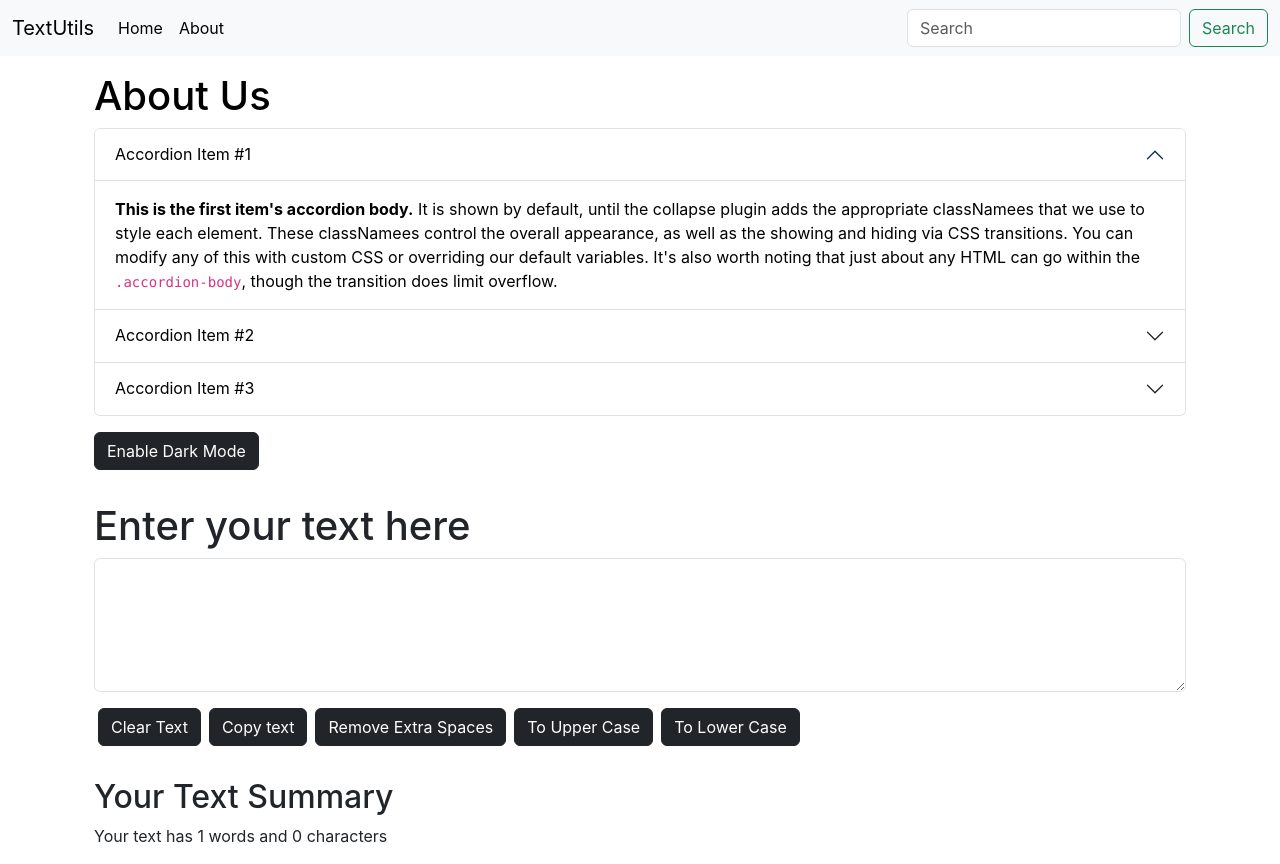
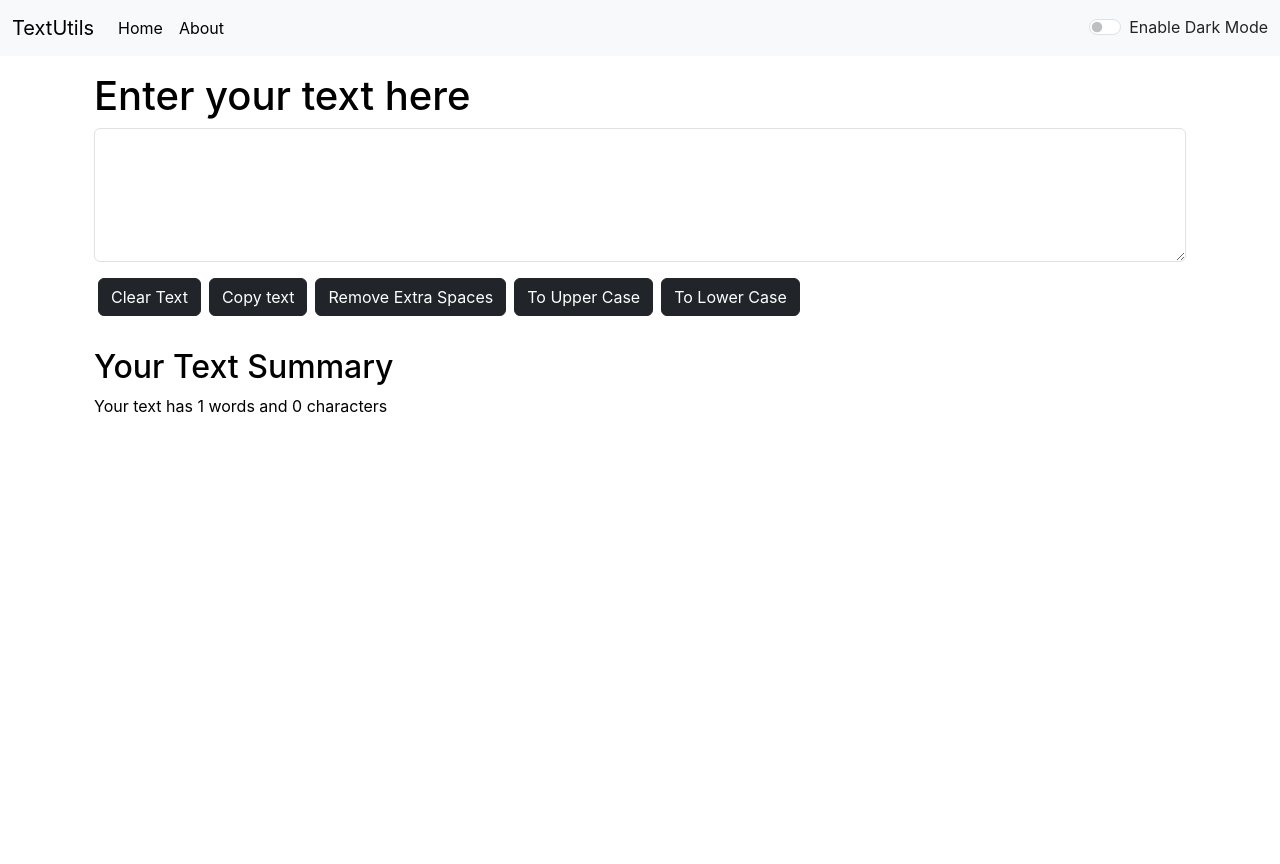
Before and after one commit to pgyanesh/TextUtils, a React (Create React App) app: page / in a window 1280 px wide. After the commit the page ends 800 px from the top, so only its background shows below. Built offline with nearby package versions, Linux system fonts and the light colour scheme.

Commit message:
Made changes to the dark mode

```diff
--- a/src/App.js
+++ b/src/App.js
@@ -1,16 +1,27 @@
 
+import { useState } from 'react';
 import './App.css';
-import About from './components/About';
+/*import About from './components/About';*/
 import Navbar from './components/Navbar';
 import Textform from './components/Textform';
 
 function App() {
+  const[mode,setMode]=useState('light')
+  const toggleMode=()=>{
+   if(mode==='light'){
+    setMode('dark')
+    document.body.style.backgroundColor='black'
+   }else{
+    setMode('light')
+    document.body.style.backgroundColor='white'
+   }
+  }
   return (
    <>
-   <Navbar/>
+   <Navbar mode={mode} toggleMode={toggleMode}/>
    <div className='container my-3'>
-    <About/>
-   <Textform heading = "Enter your text here"/>
+    {/*<About/>*/}
+   <Textform heading = "Enter your text here" mode={mode}/>
    </div>
 
    </>
--- a/src/components/About.js
+++ b/src/components/About.js
@@ -65,7 +65,7 @@
   </div>
 </div>
 <div className='conatiner'>
-<button type="button" class="btn btn-dark my-3" onClick={toggleStyle}>{btnText}</button>
+<button type="button" class="btn btn-dark my-3" onClick={toggleStyle}>{btn}</button>
 </div>
     </div>
   )
--- a/src/components/Navbar.js
+++ b/src/components/Navbar.js
@@ -1,9 +1,9 @@
 import React from 'react'
 
-export default function Navbar() {
+export default function Navbar(props) {
   return (
     <div>
-      <nav className="navbar navbar-expand-lg bg-body-tertiary">
+      <nav className={`navbar navbar-expand-lg navbar-${props.mode} bg-${props.mode}`}>
   <div className="container-fluid">
     <a className="navbar-brand" href="/">TextUtils</a>
     <button className="navbar-toggler" type="button" data-bs-toggle="collapse" data-bs-target="#navbarSupportedContent" aria-controls="navbarSupportedContent" aria-expanded="false" aria-label="Toggle navigation">
@@ -18,10 +18,10 @@
           <a className="nav-link active" aria-current="page" href="/">About</a>
         </li>
       </ul>
-      <form className="d-flex" role="search">
-        <input className="form-control me-2" type="search" placeholder="Search" aria-label="Search"/>
-        <button className="btn btn-outline-success" type="submit">Search</button>
-      </form>
+      <div class={`form-check form-switch text-${props.mode==='light'?'dark':'light'}`}>
+      <input className="form-check-input" onClick={props.toggleMode} type="checkbox" role="switch" id="flexSwitchCheckDefault"/>
+      <label className="form-check-label" htmlFor="flexSwitchCheckDefault">Enable Dark Mode</label>
+  </div>
     </div>
   </div>
 </nav>
--- a/src/components/Textform.js
+++ b/src/components/Textform.js
@@ -29,11 +29,11 @@
     const[text,setText] = useState("")
   return (
     <>
-    <div className='container'>
+    <div className='container'  style={{color:props.mode==='light'?'black':'white'}}>
         <h1>{props.heading}</h1>
 <div className="mb-3">
 
-<textarea className="form-control" value ={text} onChange={handleOnChange} id="myBox" rows="5"></textarea>
+<textarea className="form-control" value ={text} style={{backgroundColor:props.mode==='light'?'white':'black'}} onChange={handleOnChange} id="myBox" rows="5"></textarea>
 <button className='btn btn-dark my-3 mx-1' onClick={clearText}>Clear Text</button>
 <button className='btn btn-dark my-3 mx-1' onClick={copyText}>Copy text</button>
 <button className='btn btn-dark my-3 mx-1' onClick={removeSpaces}>Remove Extra Spaces</button>
@@ -41,7 +41,7 @@
 <button className='btn btn-dark my-3 mx-1' onClick={toLoCase}>To Lower Case</button>
 </div>
     </div>
-    <div className='container'>
+    <div className='container' style={{color:props.mode==='light'?'black':'white'}}>
     <h2>Your Text Summary</h2>
     <p>Your text has {text.split(" ").length} words and {text.length} characters</p>
    </div>
```
